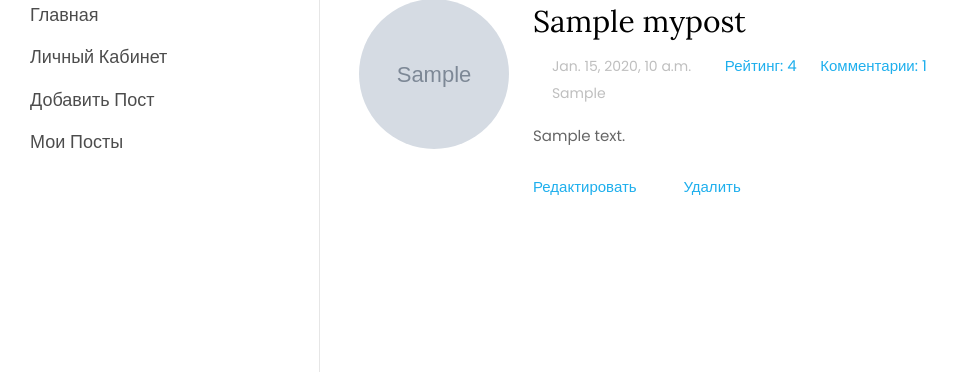
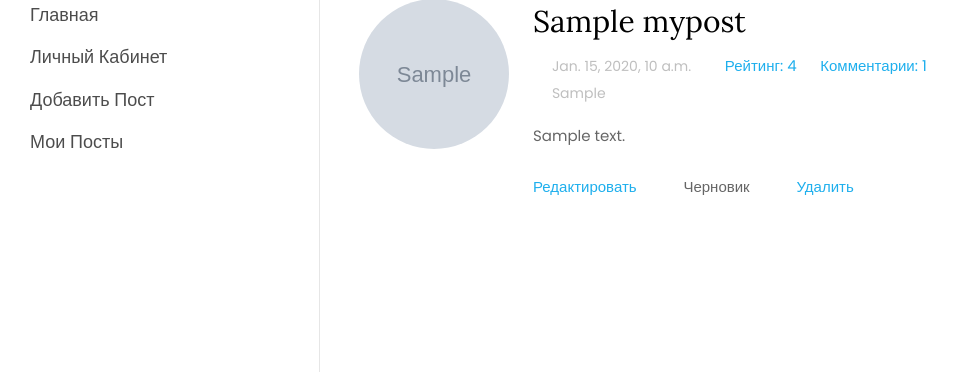
Before and after one commit to Stasnislawe/newsportal, a Django app: template newsportal/templates/myposts.html in a window 1280 px wide. Shown: the part 76-448 px from the top of the page, without its empty margins (0-959 px from the left). Run offline with Django 3.2, Linux system fonts and the light colour scheme; the template is opened without the code that fills it: most values are stand-ins (such as "Sample title", 1, 10 or a date in 2020); grey boxes marked "Sample" are stand-in pictures; some libraries are stand-ins or nearby versions; some web fonts are replaced.

Commit message:
В админке вывод ID поста, запрет просмотра поста который не опубликован всем пользователям кроме автора

```diff
--- a/newsportal/NewsPortal/admin.py
+++ b/newsportal/NewsPortal/admin.py
@@ -3,7 +3,7 @@ from .models import Author, Category, Post, Comment, PostCategory
 #from modeltranslation.admin import TranslationAdmin
 
 #class PostAdmin(admin.ModelAdmin):
-#    list_display = ('heading', 'author', 'time_create', 'text')
+#    list_display = ('heading', 'author', 'time_create', 'text', 'id')
 #    list_filter = ('heading', 'author', 'time_create')
 
 #class CategoryAdmin(TranslationAdmin):
--- a/newsportal/NewsPortal/models.py
+++ b/newsportal/NewsPortal/models.py
@@ -19,7 +19,7 @@ class Author(models.Model):
     def update_rating(self):
         post_rating = self.posts.aggregate(pr=Coalesce(Sum('rating_post'), 0)).get('pr')
         comment_rating = self.user.comments.aggregate(cr=Coalesce(Sum('rating_comment'), 0)).get('cr')
-        posts_comment_rating = self.posts.aggregate(pcr=Coalesce(Sum('comment__rating_comment'), 0)).get('pcr')
+        posts_comment_rating = self.posts.aggregate(pcr=Coalesce(Sum('commentpost__rating_comment'), 0)).get('pcr')
 
         self.rating = post_rating * 3 + comment_rating + posts_comment_rating
         self.save()
@@ -66,7 +66,7 @@ class Post(models.Model):
         return self.text[0:125] + '...'
 
     def __str__(self):
-        return f'{self.heading} {self.post_type} - {self.author}'
+        return f'{self.pk} - {self.heading} - {self.post_type} - {self.author}'
 
     def get_absolute_url(self):
         return reverse('news_detail', args=[str(self.id)])
@@ -87,7 +87,7 @@ class Comment(models.Model):
     rating_comment = models.IntegerField(default=0)
 
     post = models.ForeignKey(Post, on_delete=models.CASCADE, related_name='commentpost')
-    user = models.ForeignKey(User, on_delete=models.CASCADE, related_name ='comments')
+    user = models.ForeignKey(User, on_delete=models.CASCADE, related_name='comments')
 
     def like(self):
         self.rating_comment += 1
--- a/newsportal/NewsPortal/views.py
+++ b/newsportal/NewsPortal/views.py
@@ -112,8 +112,12 @@ class PostDetail(LoginRequiredMixin, DetailView):
         if not obj:
             obj = super().get_object(queryset=self.queryset)
             cache.set(f'product-{self.kwargs["pk"]}', obj)
+        if (obj.author != self.request.user.user_admin) and (obj.draft == False):
+            return self.handle_no_permission()
 
         return obj
+
+
 
 
 class MyPosts(PermissionRequiredMixin, ListView):
--- a/newsportal/templates/myposts.html
+++ b/newsportal/templates/myposts.html
@@ -15,15 +15,17 @@
 		              <h3 class="mb-2"><a href="{% url 'news_detail' i.pk %}"><ya-tr-span data-index="9-0" data-translated="true" data-source-lang="en" data-target-lang="ru" data-ch="0" data-type="trSpan" style="visibility: inherit !important;">{{ i.heading }}</ya-tr-span></a></h3>
 		              <div class="meta-wrap">
 										<p class="meta">
-		              		<span><i class="icon-calendar mr-2"></i><ya-tr-span data-index="10-0" data-translated="true" data-source-lang="en" data-target-lang="ru" data-value="June 28, 2019" data-translation="28 июня 2019 г." data-ch="0" data-type="trSpan" style="visibility: inherit !important;">{{ i.time_create }}</ya-tr-span></span>
-		              		<a href="{% url 'news_detail' i.pk %}"><i class="icon-folder-o mr-2"></i><ya-tr-span data-index="10-0" data-translated="true" data-source-lang="en" data-target-lang="ru" data-value="Travel" data-translation="Путешествия" data-ch="0" data-type="trSpan" style="visibility: inherit !important;">Рейтинг: {{ i.rating_post }}</ya-tr-span></a>
-							<a href="{% url 'news_detail' i.pk %}"><i class="icon-folder-o mr-2"></i><ya-tr-span data-index="10-0" data-translated="true" data-source-lang="en" data-target-lang="ru" data-value="Travel" data-translation="Путешествия" data-ch="0" data-type="trSpan" style="visibility: inherit !important;">Комментарии: {{ i.commentpost.all|length }}</ya-tr-span></a>
+		              		<span><i class="icon-calendar mr-2"></i><ya-tr-span data-index="10-0" data-translated="true" data-source-lang="en" data-target-lang="ru" data-ch="0" data-type="trSpan" style="visibility: inherit !important;">{{ i.time_create }}</ya-tr-span></span>
+		              		<a href="{% url 'news_detail' i.pk %}"><i class="icon-folder-o mr-2"></i><ya-tr-span data-index="10-0" data-translated="true" data-source-lang="en" data-target-lang="ru" data-ch="0" data-type="trSpan" style="visibility: inherit !important;">Рейтинг: {{ i.rating_post }}</ya-tr-span></a>
+							<a href="{% url 'news_detail' i.pk %}"><i class="icon-folder-o mr-2"></i><ya-tr-span data-index="10-0" data-translated="true" data-source-lang="en" data-target-lang="ru" data-ch="0" data-type="trSpan" style="visibility: inherit !important;">Комментарии: {{ i.commentpost.all|length }}</ya-tr-span></a>
 		              		<span><i class="icon-comment2 mr-2"></i><ya-tr-span data-index="10-0" data-translated="true" data-source-lang="en" data-target-lang="ru" data-value="5 Comment" data-translation="5 комментариев" data-ch="0" data-type="trSpan" style="visibility: inherit !important;">{{ i.get_post_type_display }}</ya-tr-span></span>
 		              	</p>
 	              	</div>
 		              <p class="mb-4"><ya-tr-span data-index="11-0" data-translated="true" data-source-lang="en" data-target-lang="ru" data-value="A small river named Duden flows by their place and supplies it with the necessary regelialia." data-translation="Небольшая река под названием Дуден протекает неподалёку от их дома и снабжает его необходимой водой." data-ch="0" data-type="trSpan" style="visibility: inherit !important;">{{ i.text|truncatechars:65 }}</ya-tr-span></p>
 									<p style="display: flex; gap: 10%;">
 							  <a href="{% url 'news_edit' i.pk %}" class="btn-custom"><ya-tr-span data-index="12-0" data-translated="true" data-source-lang="en" data-target-lang="ru" data-value="Read More " data-translation="Читать дальше " data-ch="0" data-type="trSpan" style="visibility: inherit !important;">Редактировать</ya-tr-span></a>
+																	  <ya-tr-span data-index="12-0" data-translated="true" data-source-lang="en" data-target-lang="ru" data-value="Read More " data-translation="Читать дальше " data-ch="0" data-type="trSpan" style="visibility: inherit !important;">{% if i.draft %}Опубликовано{% else %}Черновик{% endif %}</ya-tr-span>
+
 								<a href="javascript:void()" onclick="delete_question{{i.id}}()">Удалить</a>
 							  <form id="delete_form{{i.id}}" action="{% url 'news_delete' i.id %}" method="post">{% csrf_token %}</form>
 								  <script>
```
